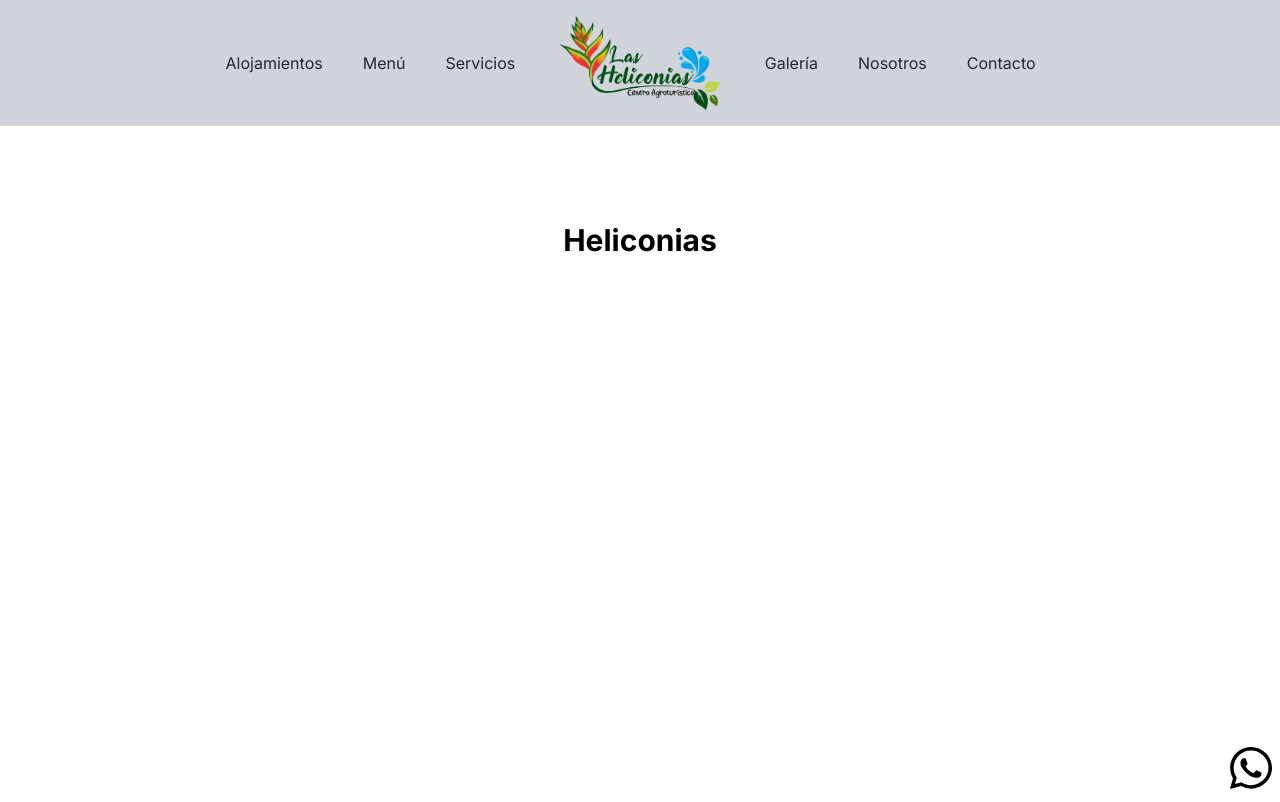
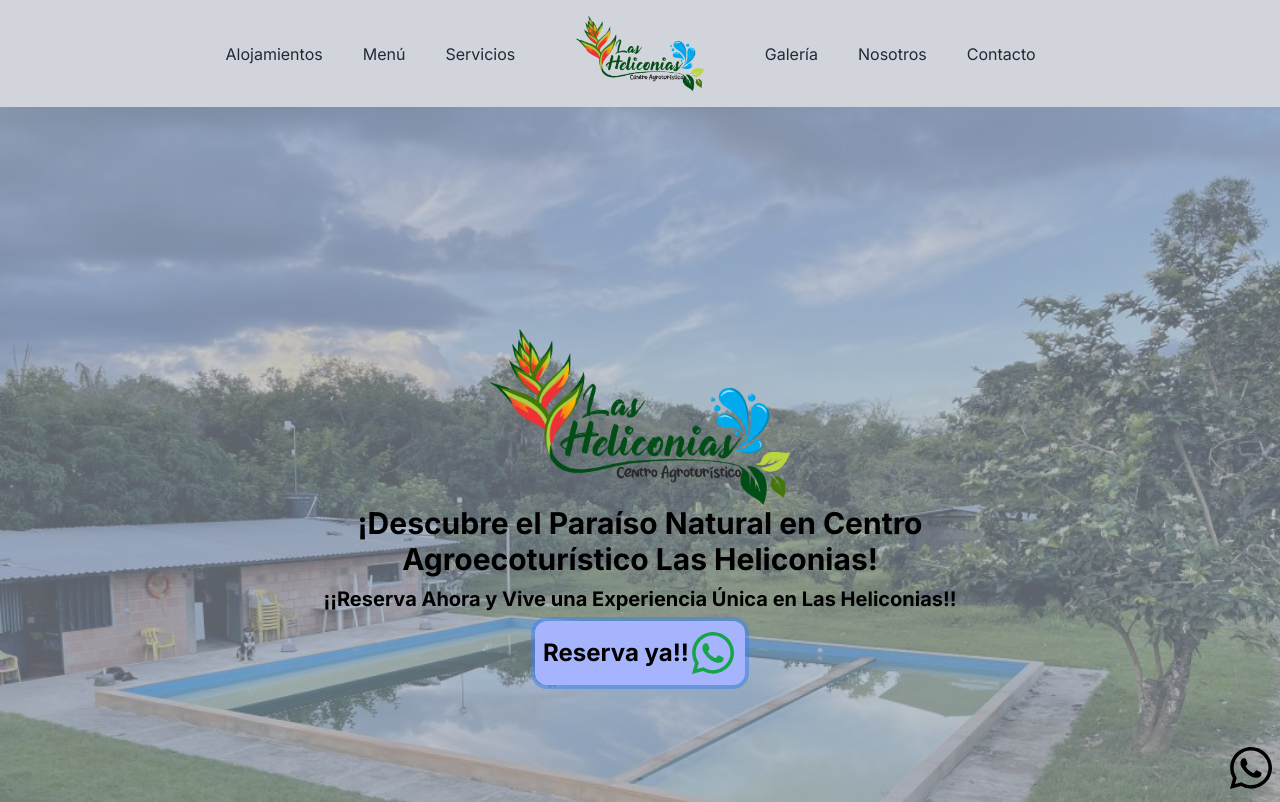
Before and after one commit to MDForero/heliconias, a Next.js app: page / in a window 1280 px wide. Shown: the top 802 px of the page. Built offline with nearby package versions, Linux system fonts and the light colour scheme.

Commit message:
banner principal de todas las secciones fue creado

```diff
--- a/app/contacto/page.js
+++ b/app/contacto/page.js
@@ -3,6 +3,7 @@ import { faMailBulk, faMapLocationDot, faPhone } from "@fortawesome/free-solid-s
 import { FontAwesomeIcon } from "@fortawesome/react-fontawesome";
 import Image from "next/image";
 import fondo from "../../public/hermosa-foto-lago-skadar-montenegro.jpg";
+import Link from "next/link";
 
 const ubicacion = "https://www.google.com/maps/embed?pb=!1m14!1m8!1m3!1d15902.186630998573!2d-72.8911486!3d4.8476125!3m2!1i1024!2i768!4f13.1!3m3!1m2!1s0x8e6ad325a9b128cb%3A0xcedbfb5b670d0e67!2sLas%20Heliconias%20Centro%20Agroturistico!5e0!3m2!1ses-419!2sco!4v1689447035116!5m2!1ses-419!2sco"
 
@@ -17,10 +18,11 @@ export default function page() {
     <div className="bg-white max-w-screen-3xl dark:text-black">
       <main className="relative flex min-h-screen flex-col items-center justify-between ">
         <Image src={fondo} alt="Contacto" width={0} height={0} className="h-[80vh] object-cover" />
-        <div className="absolute top-0 left-0 w-full h-[80vh] bg-black bg-opacity-50">
-          <p className="absolute top-1/4 w-full text-center font-bold text-3xl text-white">Contacto</p>
+        <div className="absolute flex flex-col justify-center items-center top-0 left-0 w-full h-[80vh] bg-black bg-opacity-50">
+          <Image src='/logo.png' width={300} height={300} />
+          <p className="text-center font-bold text-3xl text-white"><Link href="/">Las Heliconias</Link> | Contacto</p>
         </div>
-      </main>
+      </main>z
 
       <div className="max-w-screen-xl shadow mx-auto py-8">
         <section className=" h-[465px]  mx-auto ">
--- a/app/galeria/page.js
+++ b/app/galeria/page.js
@@ -1,9 +1,18 @@
 import Galeria from "@/components/Galeria";
+import Image from "next/image";
+import fondo from "../../public/hermosa-foto-lago-skadar-montenegro.jpg";
+import Link from "next/link";
 
 export default function page() {
     return (
         <div>
-            <h1>Galería</h1>
+            <main className="relative flex min-h-screen flex-col items-center justify-between ">
+                <Image src={fondo} alt="Contacto" width={0} height={0} className="h-[80vh] object-cover" />
+                <div className="absolute flex flex-col justify-center items-center top-0 left-0 w-full h-[80vh] bg-black bg-opacity-50">
+          <Image src='/logo.png' width={300} height={300} />
+          <p className="text-center font-bold text-3xl text-white"><Link href="/">Las Heliconias</Link> | Galeria</p>
+                </div>
+            </main>
             <Galeria/>
         </div>
     )
--- a/app/globals.css
+++ b/app/globals.css
@@ -25,3 +25,8 @@ body {
     )
     rgb(var(--background-start-rgb));
 }
+
+.bg-inicio{
+  background: url("../public/fondos/fondoinicio.JPG") no-repeat;
+  background-size: cover;
+}
--- a/app/habitaciones/page.js
+++ b/app/habitaciones/page.js
@@ -6,6 +6,8 @@ import vista4 from "../../public/habitaciones/IMG_1170.JPG";
 import vista5 from "../../public/habitaciones/IMG_1172.JPG";
 import heliconia from "../../public/mision.JPG"
 import Image from "next/image";
+import fondo from "../../public/hermosa-foto-lago-skadar-montenegro.jpg";
+import Link from "next/link";
 
 
 const acomodaciones = [
@@ -76,6 +78,13 @@ const acomodaciones = [
 export default function page() {
     return (
         <div className="bg-white text-black text-justify pb-16">
+            <main className="relative flex min-h-screen flex-col items-center justify-between ">
+                <Image src={fondo} alt="Contacto" width={0} height={0} className="h-[80vh] object-cover" />
+                <div className="absolute flex flex-col justify-center items-center top-0 left-0 w-full h-[80vh] bg-black bg-opacity-50">
+          <Image src='/logo.png' width={300} height={300} />
+          <p className="text-center font-bold text-3xl text-white"><Link href="/">Las Heliconias</Link> | Alojamiento</p>
+                </div>
+            </main>
             <section className="max-w-screen-xl mx-auto text-lg">
                 <h1 className="text-center py-8 text-3xl text-bold">Habitaciones</h1>
                 <div className="mx-4 rounded-xl w-2/5 float-right overflow-hidden">
--- a/app/layout.js
+++ b/app/layout.js
@@ -33,10 +33,10 @@ export default function RootLayout({ children }) {
     <html lang="en">
       <body className={inter.className}>
 
-        <nav className="relative bg-gray-300  z-50 flex flex-wrap items-center justify-between p-4 ">
+        <nav className="relative bg-gray-300 fixed  z-50 flex flex-wrap items-center justify-between p-4 ">
           <div className="w-auto  md:order-2 md:w-1/5 md:text-center">
             <Link className="text-xl font-semibold text-gray-800 font-heading" href="/">
-              <Image src={logo} alt="logo" className="w-40 md:mx-auto" />
+              <Image src={logo} alt="logo" className="w-32 md:mx-auto" />
             </Link>
           </div>
           <div className="block md:hidden">
--- a/app/menu/page.js
+++ b/app/menu/page.js
@@ -1,4 +1,8 @@
 import Cardmenu from "@/components/Cardmenu";
+import fondo from "../../public/hermosa-foto-lago-skadar-montenegro.jpg";
+import Link from "next/link";
+import Image from "next/image";
+
 
 const menu = [
 
@@ -110,7 +114,13 @@ const menu = [
 export default function page() {
     return (
         <div>
-            <h1 className="text-center text-3xl font-bold py-8">Restaurante</h1>
+            <main className="relative flex min-h-screen flex-col items-center justify-between ">
+                <Image src={fondo} alt="Contacto" width={0} height={0} className="h-[80vh] object-cover" />
+                <div className="absolute flex flex-col justify-center items-center top-0 left-0 w-full h-[80vh] bg-black bg-opacity-50">
+          <Image src='/logo.png' width={300} height={300} />
+          <p className="text-center font-bold text-3xl text-white"><Link href="/">Las Heliconias</Link> | Menú</p>
+                </div>
+            </main>
             <table className="border-separate border-spacing-4  max-w-6xl mx-auto ">
                 <tbody>
                     {menu.map((item, index) => (<><tr key={index} className="">
--- a/app/nosotros/page.js
+++ b/app/nosotros/page.js
@@ -4,13 +4,20 @@ import mision from "../../public/mision.jpg";
 import { FontAwesomeIcon } from "@fortawesome/react-fontawesome";
 import { faTelevision } from "@fortawesome/free-solid-svg-icons";
 import Valores from "@/components/Valores";
-
+import fondo from "../../public/hermosa-foto-lago-skadar-montenegro.jpg";
+import Link from "next/link";
 
 
 export default function page() {
     return (
         <div className="bg-white text-black max-w-screen-2xl text-justify ">
-            <h1 className="text-center py-8 text-6xl font-bold italic">Nosotros</h1>
+            <main className="relative flex min-h-screen flex-col items-center justify-between ">
+                <Image src={fondo} alt="Contacto" width={0} height={0} className="h-[80vh] object-cover" />
+                <div className="absolute flex flex-col justify-center items-center top-0 left-0 w-full h-[80vh] bg-black bg-opacity-50">
+          <Image src='/logo.png' width={300} height={300} />
+          <p className="text-center font-bold text-3xl text-white"><Link href="/">Las Heliconias</Link> | Nosotros</p>
+                </div>
+            </main>
             <section className="">
                 <article className="flex flex-wrap  justify-around content-center py-8 gap-4">
                     <div className="md:w-2/5 place-self-center w-4/5">
--- a/app/page.js
+++ b/app/page.js
@@ -1,9 +1,29 @@
+import Valores from '@/components/Valores'
 import Image from 'next/image'
+import logo from '../public/logo.png'
+import { FontAwesomeIcon } from '@fortawesome/react-fontawesome'
+import { faWhatsapp } from '@fortawesome/free-brands-svg-icons'
 
 export default function Home() {
   return (
-    <main className="flex min-h-screen flex-col items-center justify-between p-24">
-      <p className='text-center font-bold text-3xl'>Heliconias</p>
-    </main>
+    <div className='flex flex-col  justify-center place-items-center pb-8'>
+
+      <main className=" relative min-h-screen w-full h-[450px] bg-inicio">
+        <div className='absolute top-0 right-0 w-full flex flex-col justify-center h-full items-center bg-gray-400/60'>
+          <Image src='/logo.png' width={300} height={300} />
+          <div className='max-w-3xl flex flex-col justify-center items-center text-center gap-2 text-xl'>
+          <p className=' font-bold text-3xl'>¡Descubre el Paraíso Natural en Centro Agroecoturístico Las Heliconias!</p>
+          <p className=' font-bold '>¡¡Reserva Ahora y Vive una Experiencia Única en Las Heliconias!!</p>
+          <a className='flex flex-row justify-center items-center text-2xl font-bold bg-indigo-300 w-fit mx-auto p-2 rounded-xl ring-4 hover:ring-red-600 hover:bg-green'><p> Reserva ya!! </p> <FontAwesomeIcon icon={faWhatsapp} className='text-green-600 w-12 h-12'/></a>
+          </div>
+        </div>
+
+      </main>
+      <Valores />
+      <div className='flex flex-row flex-wrap justify-center '>
+        <iframe src="https://www.instagram.com/p/CjzCPN-D3jD/embed" width="540" height="600" frameborder="0" scrolling="no" allowtransparency="true"></iframe>
+        <iframe src="https://www.facebook.com/plugins/page.php?href=https%3A%2F%2Fwww.facebook.com%2Flasheliconiascentroagroturistico%2F&tabs=timeline&width=500&height=600&small_header=false&adapt_container_width=true&hide_cover=false&show_facepile=true&appId=1376175039861911" className="h-[600px] w-[500px] border-none overflow-hidden" allowFullScreen="true"></iframe>
+      </div>
+    </div>
   )
 }
--- a/app/servicios/page.js
+++ b/app/servicios/page.js
@@ -1,4 +1,8 @@
 import CardServicios from "@/components/CardServicios"
+import Image from "next/image"
+import fondo from "../../public/hermosa-foto-lago-skadar-montenegro.jpg";
+import Link from "next/link";
+
 
 const servicios = [
     {
@@ -53,7 +57,13 @@ const servicios = [
 export default function page() {
     return (
         <div>
-            <h2>Servicios</h2>
+            <main className="relative flex min-h-screen flex-col items-center justify-between ">
+                <Image src={fondo} alt="Contacto" width={0} height={0} className="h-[80vh] object-cover" />
+                <div className="absolute flex flex-col justify-center items-center top-0 left-0 w-full h-[80vh] bg-black bg-opacity-50">
+          <Image src='/logo.png' width={300} height={300} />
+          <p className="text-center font-bold text-3xl text-white"><Link href="/">Las Heliconias</Link> | Servicios</p>
+                </div>
+            </main>
             {servicios.map((item, index)=>(<CardServicios data={item} key={index} />))}
         </div>
     )
```
Also changed, not shown: public/fondos/fondoinicio.JPG (added).
